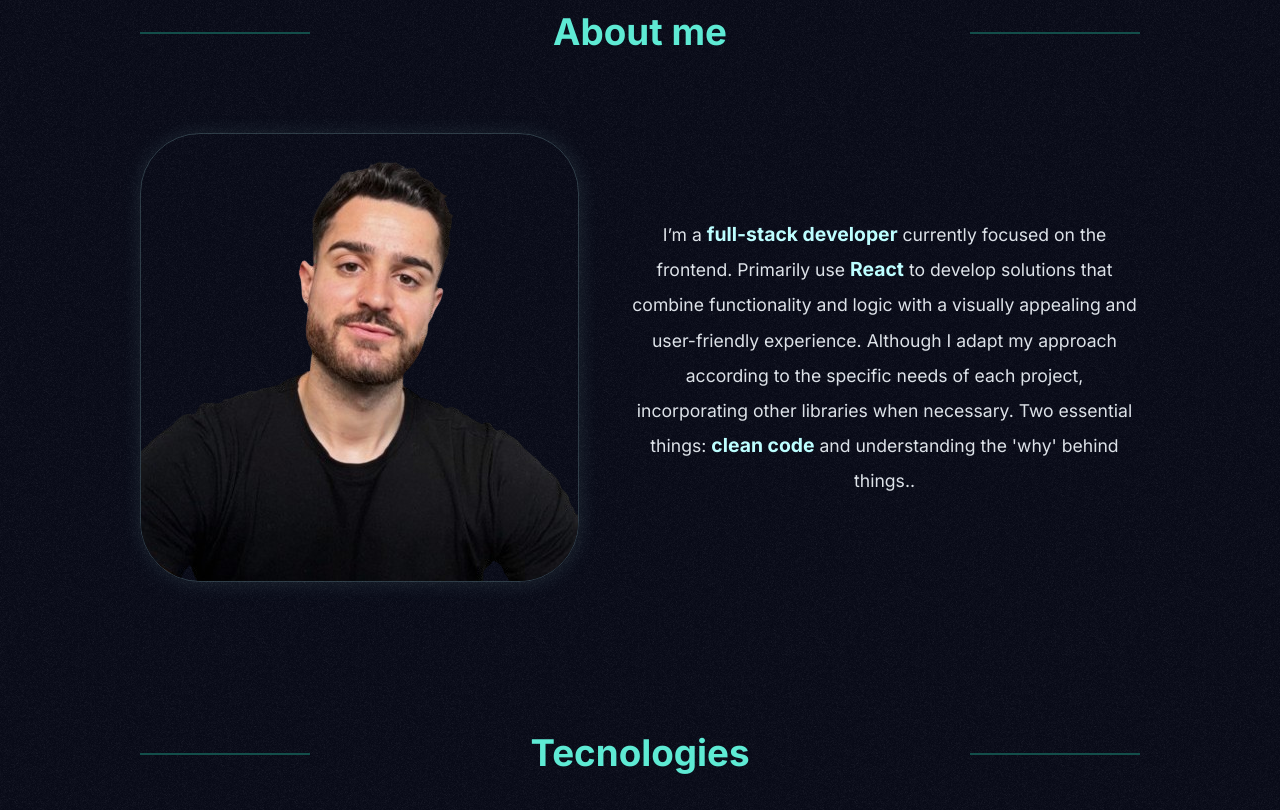
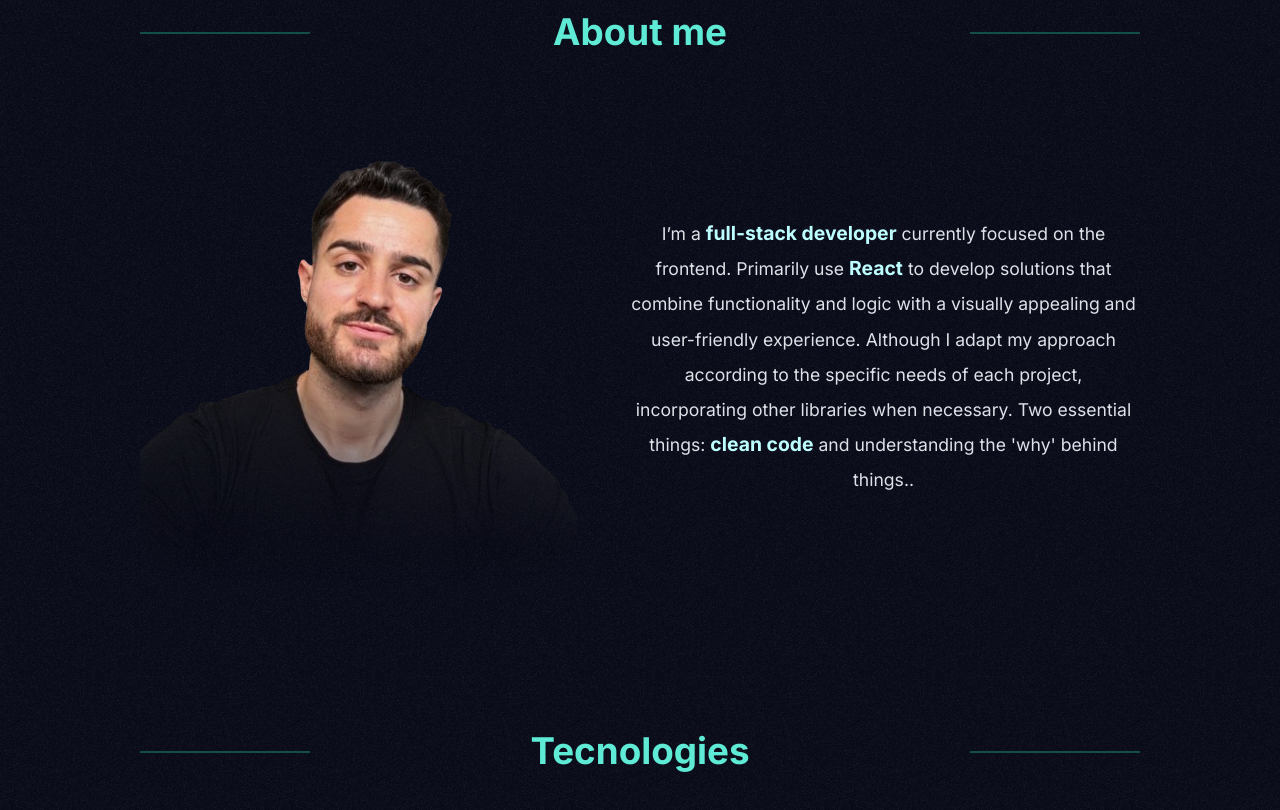
Before and after one commit to Adri-devnull/adridevnull-portfolio, a website built with Vite: page src/index.html in a window 1280 px wide. Shown: the part 2143-2953 px from the top of the page. Built offline with nearby package versions, Linux system fonts and the light colour scheme; some packages are replaced by stand-ins of ours.

Commit message:
image about fixed mask

```diff
--- a/src/css/style.css
+++ b/src/css/style.css
@@ -480,10 +480,12 @@ header {
 }
 
 .about__image {
+  padding-top: 25px;
   border-radius: 60px;
-  border: 1px solid rgba(189, 254, 255, .2);
-  box-shadow: 1px 1px 20px 1px rgba(189, 254, 255, .1);
-  padding-top: 25px;
+  mask-image: linear-gradient(
+    black 50%,
+    transparent
+  );
 }
 
 .about__text {
```
